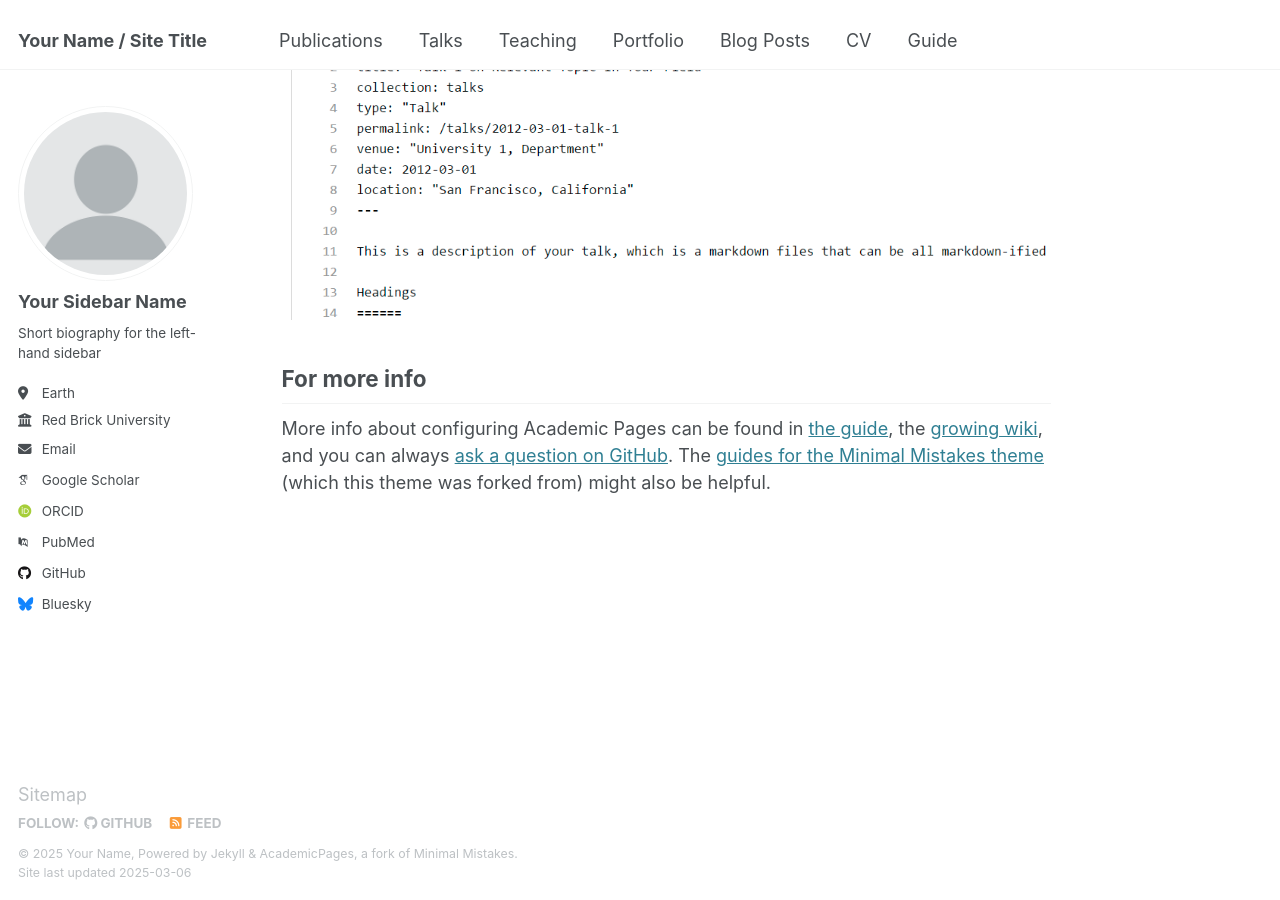
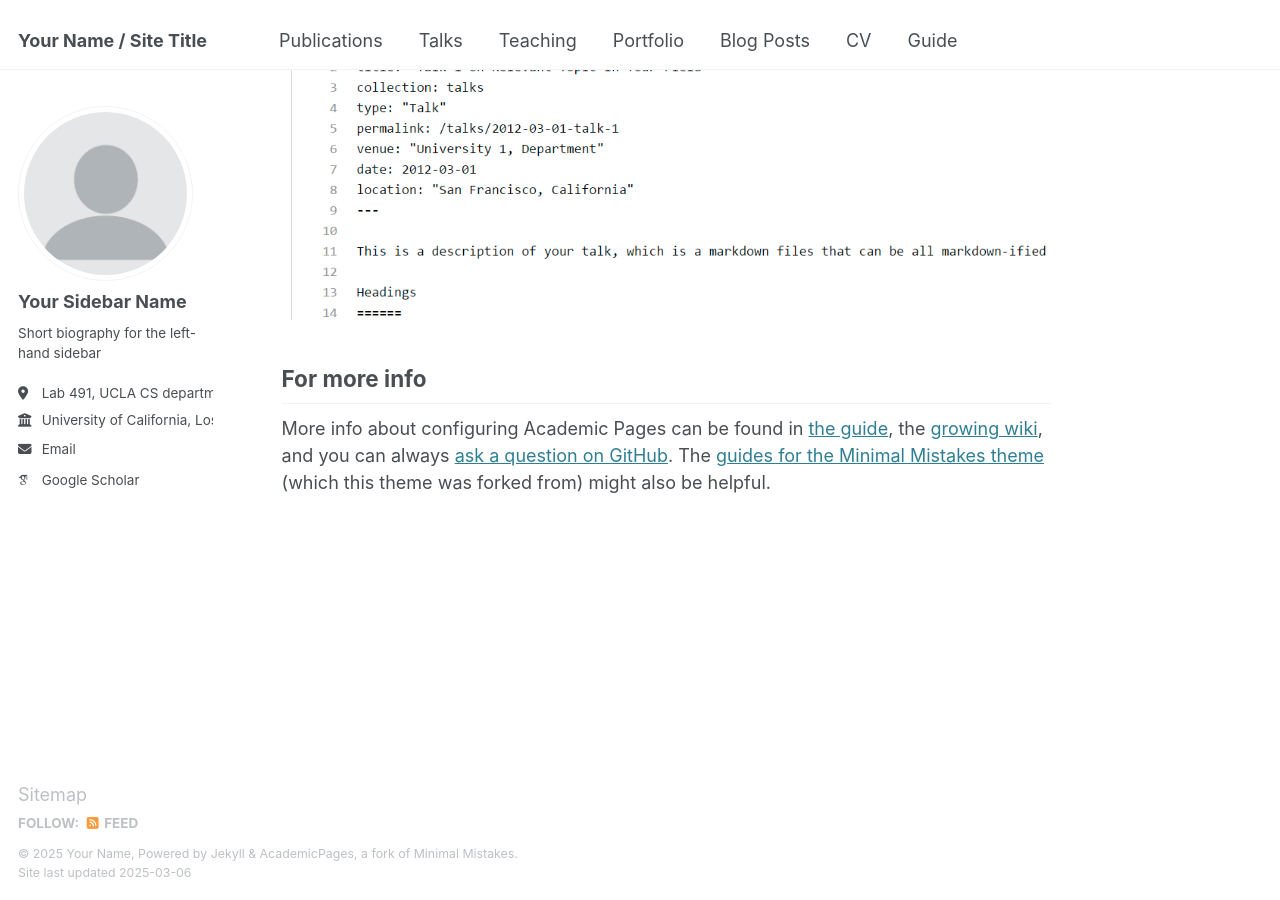
Before and after one commit to jkx19/jkx19.github.io, a Jekyll site: the page built from _pages/about.md, in a window 1280 px wide and 900 px high, scrolled down 2642 px. Built offline with Jekyll 4.4.1, drawn with Linux system fonts in a browser that asks for light colours; some web fonts are replaced.

Commit message:
changed some basic information

```diff
--- a/_config.yml
+++ b/_config.yml
@@ -26,18 +26,18 @@ author:
   name             : "Your Sidebar Name"
   pronouns         : # example: "she/her"
   bio              : "Short biography for the left-hand sidebar"
-  location         : "Earth"
-  employer         : "Red Brick University"
+  location         : "Lab 491, UCLA CS department"
+  employer         : "University of California, Los Angeles"
   uri              : # URL
-  email            : "none@example.org"
+  email            : "kaixuanji@cs.ucla.edu"
 
   # Academic websites
   arxiv            : # URL - Update with the correct link to your profile
-  googlescholar    : "https://scholar.google.com/citations?user=PS_CX0AAAAAJ"
+  googlescholar    : "https://scholar.google.com/citations?user=FOoKDukAAAAJ&hl=en"
   impactstory      : # URL
-  orcid            : "http://orcid.org/yourorcidurl"
+  orcid            : # "http://orcid.org/yourorcidurl"
   semantic         : # URL
-  pubmed           : "https://www.ncbi.nlm.nih.gov/pubmed/?term=john+snow"
+  pubmed           : # "https://www.ncbi.nlm.nih.gov/pubmed/?term=john+snow"
   researchgate     : # URL
   scopus           : # URL
 
@@ -45,12 +45,12 @@ author:
   bitbucket        : # Username - Update with your username on the site
   codepen          : # Username
   dribbble         : # Username
-  github           : "academicpages"
+  github           : # "academicpages"
   kaggle           : # Username
   stackoverflow    : # User number or user number and name (i.e., use "1" or "1/jeff-atwood")
 
   # Social media
-  bluesky          : "bsky.app" # Replace this with you Bluesky username
+  bluesky          : # "bsky.app" # Replace this with you Bluesky username
   facebook         : # Username
   flickr           : # Username
   foursquare       : # Username
```
